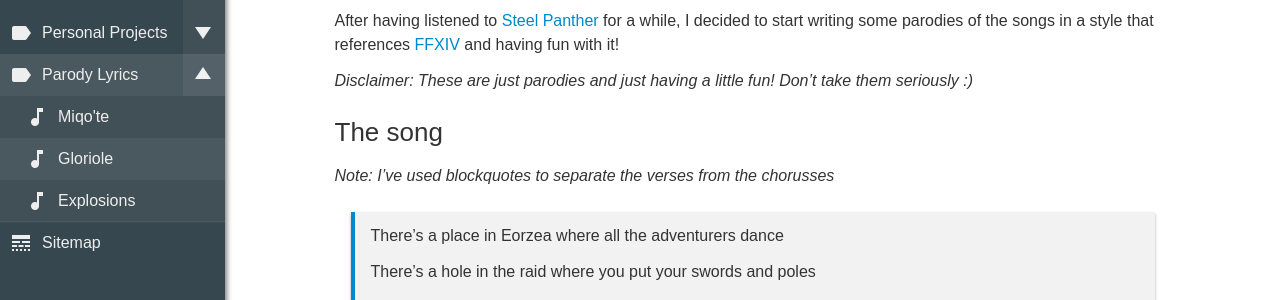
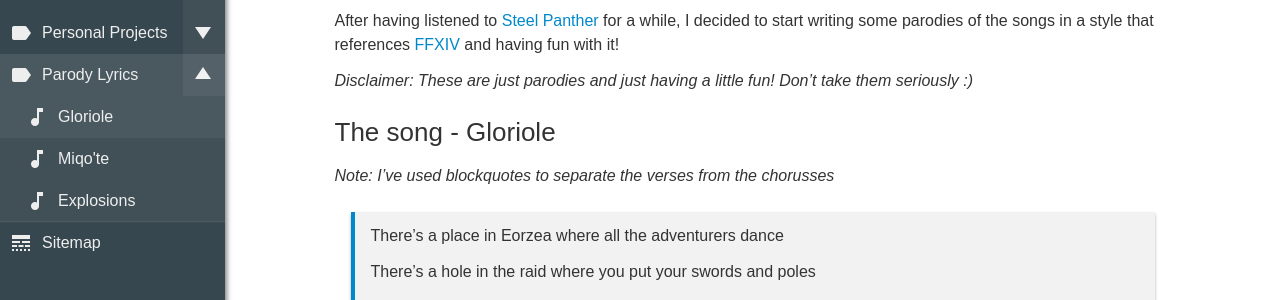
Before and after one commit to zeraphie/zeraphie.github.io, a Jekyll site: the page built from _posts/2017-03-22-gloriole.md, in a window 1280 px wide. Shown: the part 158-458 px from the top of the page. Built offline with Jekyll 4.4.1, drawn with Linux system fonts in a browser that asks for light colours.

Commit message:
Update and rename 2017-03-22-Gloriole.md to 2017-03-22-gloriole.md

```diff
--- a/_posts/2017-03-22-Gloriole.md
+++ b/_posts/2017-03-22-gloriole.md
@@ -11,7 +11,7 @@
 
 *Disclaimer: These are just parodies and just having a little fun! Don't take them seriously :)*
 
-## The song
+## The song - Gloriole
 
 *Note: I've used blockquotes to separate the verses from the chorusses*
 
```
Also changed, not shown: other parts of _posts/2017-03-22-gloriole.md (+1 -1 lines).
